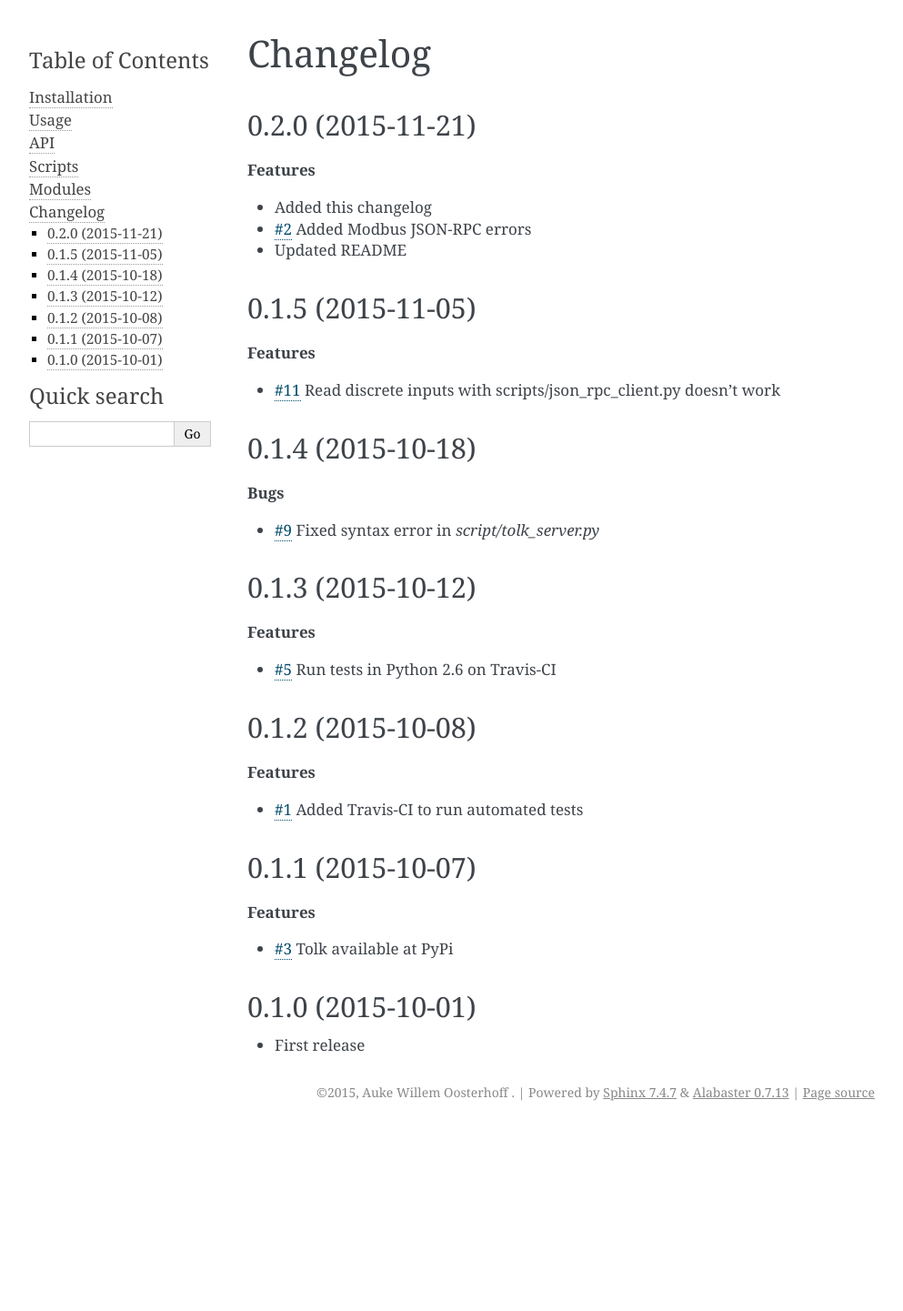
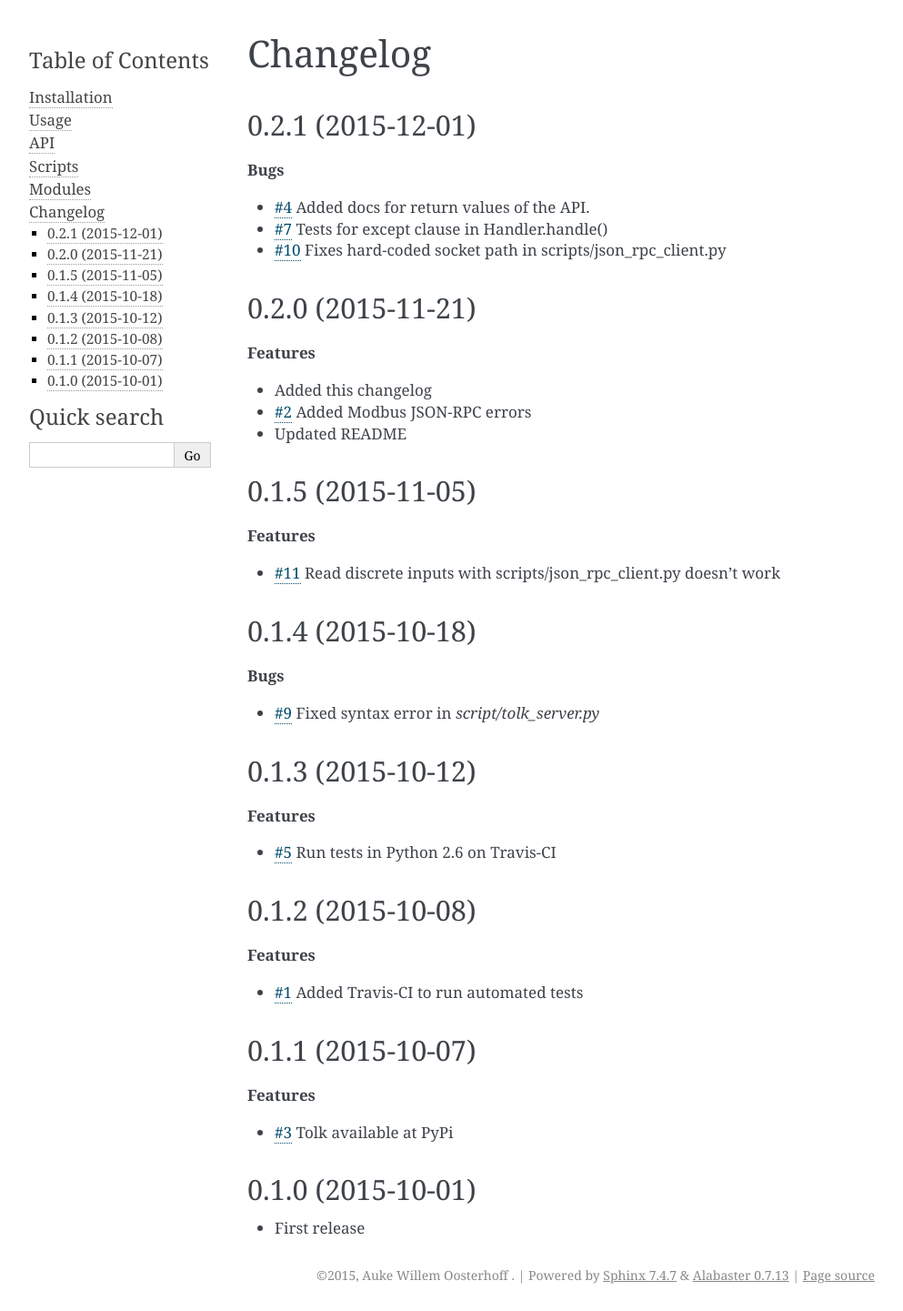
Before and after one commit to AdvancedClimateSystems/Tolk, a Sphinx documentation site: the page built from docs/source/changelog.rst, in a window 1280 px wide. Shown: the whole page at 91% size, without its empty margins (148-1141 px from the left). Built offline with Sphinx 7.4.7, drawn with Linux system fonts in a browser that asks for light colours; before the commit the page ends 1240 px from its top, so only the background shows below that.

Commit message:
Bump to 0.2.1.

```diff
--- a/docs/source/changelog.rst
+++ b/docs/source/changelog.rst
@@ -1,5 +1,19 @@
 Changelog
 =========
+
+0.2.1 (2015-12-01)
+++++++++++++++++++
+
+**Bugs**
+
+* `#4`_ Added docs for return values of the API.
+* `#7`_ Tests for except clause in Handler.handle()
+* `#10`_ Fixes hard-coded socket path in scripts/json_rpc_client.py
+
+.. _#4: https://github.com/AdvancedClimateSystems/Tolk/issues/4
+.. _#7: https://github.com/AdvancedClimateSystems/Tolk/issues/7
+.. _#10: https://github.com/AdvancedClimateSystems/Tolk/issues/10
+
 
 0.2.0 (2015-11-21)
 ++++++++++++++++++
--- a/docs/source/conf.py
+++ b/docs/source/conf.py
@@ -59,9 +59,9 @@ author = u'Auke Willem Oosterhoff <auke@orangetux.nl>'
 # built documents.
 #
 # The short X.Y version.
-version = '0.2.0'
+version = '0.2.1'
 # The full version, including alpha/beta/rc tags.
-release = '0.2.0'
+release = '0.2.1'
 
 # The language for content autogenerated by Sphinx. Refer to documentation
 # for a list of supported languages.
--- a/setup.py
+++ b/setup.py
@@ -6,7 +6,7 @@ cwd = os.path.dirname(os.path.abspath(__name__))
 long_description = open(os.path.join(cwd, 'README.rst'), 'r').read()
 
 setup(name='Tolk',
-      version='0.2.0',
+      version='0.2.1',
       author='Auke Willem Oosterhoff',
       author_email='oosterhoff@baopt.nl',
       description='JSON-RPC proxy for talking Modbus over RTU and TCP.',
```
